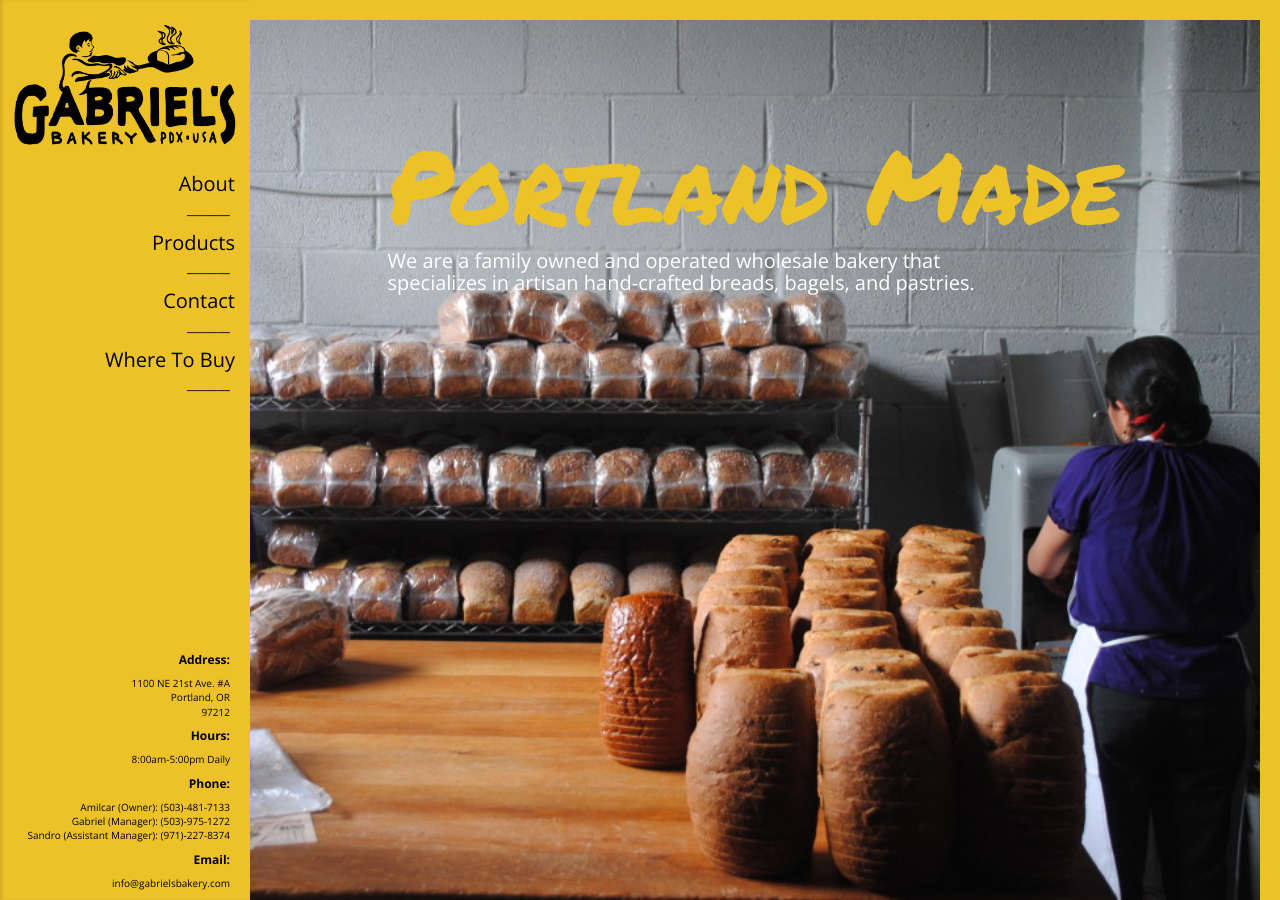
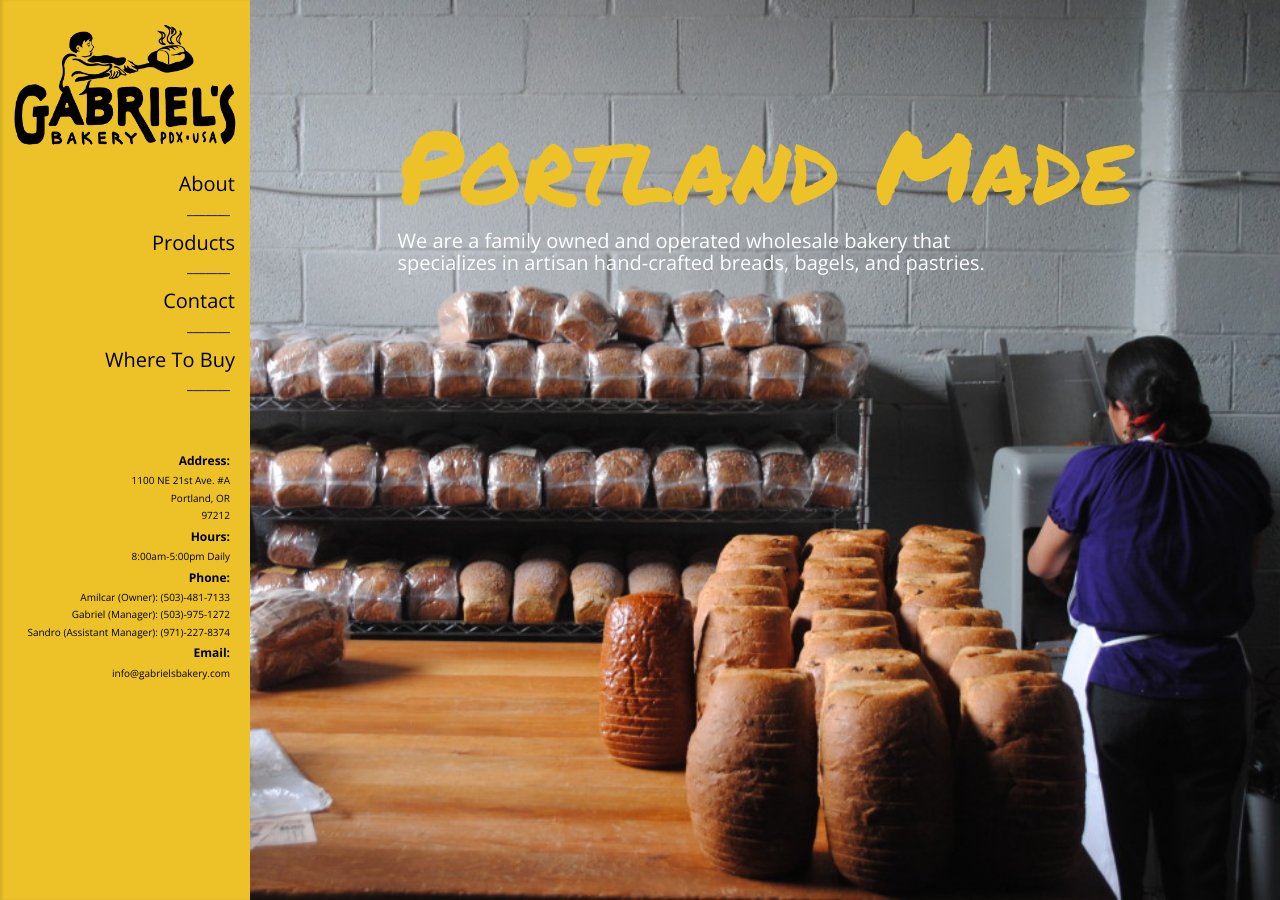
Before and after one commit to SandroMateo/gabriels-website, a Jekyll site: the page built from index.html, in a window 1280 px wide. Built offline with Jekyll 4.4.1, drawn with Linux system fonts in a browser that asks for light colours; nearby versions of some CDN libraries.

Commit message:
change youngGabriel image size and modify break points

```diff
--- a/_sass/_components/_sidebar.scss
+++ b/_sass/_components/_sidebar.scss
@@ -64,11 +64,11 @@
 	color: $black;
 	display: block;
 	font-size: 1rem;
+	margin-top: 4rem;
 	padding: 1rem 2rem 1rem 2rem;
-	position: absolute;
 	right: 0;
 }
 
 .sidebar__business-info {
-	margin-bottom: 0;
+	line-height: 0.75;
 }
--- a/_sass/_global/_variables.scss
+++ b/_sass/_global/_variables.scss
@@ -5,7 +5,7 @@ $white: #ffffff;
 
 // Breakpoints
 $tablet-width: 768px;
-$desktop-width: 1024px;
+$desktop-width: 1200px;
 
 // Fonts
 $permanentmarker: 'Permanent Marker', cursive;
--- a/_sass/_layout/_about.scss
+++ b/_sass/_layout/_about.scss
@@ -8,12 +8,29 @@
   padding: 2rem;
 
   @include desktop {
-    font-size: 3rem;
+    font-size: 2.6rem;
   }
 
   @include tablet {
     font-size: 2rem;
   }
+}
+
+.about__gabriel-image {
+  display: block;
+  margin: auto;
+
+  @include desktop {
+    max-height: 28rem;
+  }
+
+  // @include tablet {
+  //   max-h
+  // }
+}
+
+.about__image-caption {
+  text-align: center;
 }
 
 // this should probably be fixed so the image stays more consistent
@@ -25,9 +42,6 @@
   display: flex;
   justify-content: center;
   height: 75vh;
-  border-style: solid;
-  border-width: 2rem;
-  border-color: $gold;
   // width: 90vw;
 
   @include desktop {
--- a/_sass/_layout/_home.scss
+++ b/_sass/_layout/_home.scss
@@ -7,9 +7,6 @@
   display: flex;
   flex-wrap: wrap;
   height: 100vh;
-  border-style: solid solid none none;
-  border-width: 2rem;
-  border-color: $gold;
 }
 
 // This may need to be updated based on positioning of the text
--- a/about.html
+++ b/about.html
@@ -9,13 +9,13 @@ permalink: /about/
     <h1 class="about__title">"Our Mission Statement"</h1>
   </div>
   <div class="row about__column-wrapper">
-    <div class="col-sm-6">
+    <div class="col-lg-6">
       <p class="about__text">Owner / Bread Master, Amilcar Alvarez, immigrated to Portland from Peru in 1979 when he fell in love with an American student traveling abroad. Leaving behind law school in Peru to join his new wife, Amilcar started working from the bottom up at a small Portland french bakery. He excelled at his new job, and began to experiment with sustainable whole grains, an idea that was just beginning to gain popularity, but one he was raised with in the Peruvian countryside.</p>
 
       <p class="about__mission-quote">We believe that less is more.  Using simple and all natural ingredients we strive to provide our customers with a product that  is healthy and satisfying.</p>
 
     </div>
-    <div class="col-sm-6">
+    <div class="col-lg-6">
       <img class="img-responsive about__gabriel-image" src="../../images/youngGabriel.jpg" alt="">
       <p class="about__image-caption"><small>(Above) Amilcar’s son Gabriel learning baking skills in Cusco, Peru</small></p>
       <p class="about__text">In 1987, Amilcar realized his dream and opened Gabriel’s Bakery, naming it after his new born son. Since then, Amilcar has incorporated baking ideas from his Latino heritage, French training, and even his wife’s Jewish roots.  This blending of traditions have resulted in a unique assortment of delicious breads and pastries.</p>
--- a/js/script.js
+++ b/js/script.js
@@ -12,4 +12,6 @@ $(document).ready(function(){
   $(".mobile-nav__close-button").on('touchstart click', function(){
     $(".mobile-nav__menu-wrapper").removeClass("mobile-nav--display");
   });
+
+
 });
```
